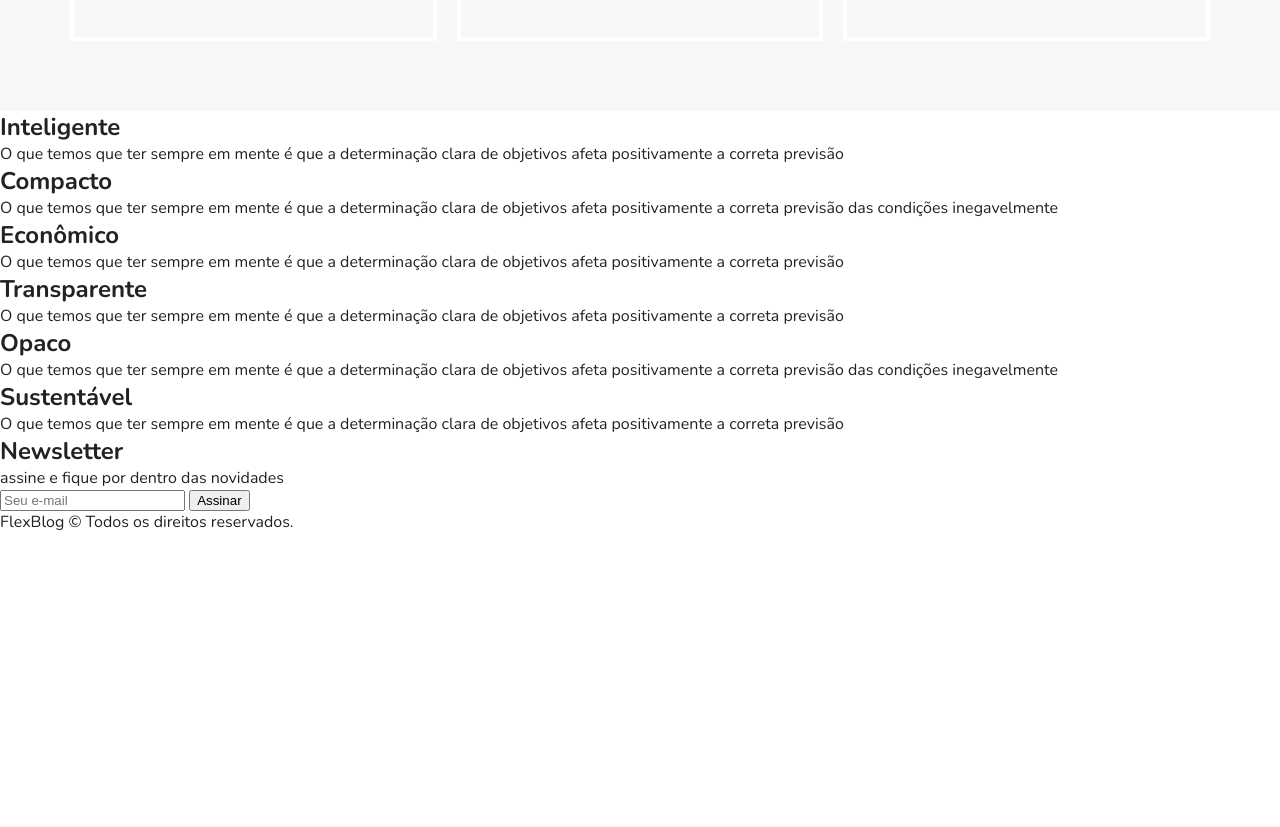
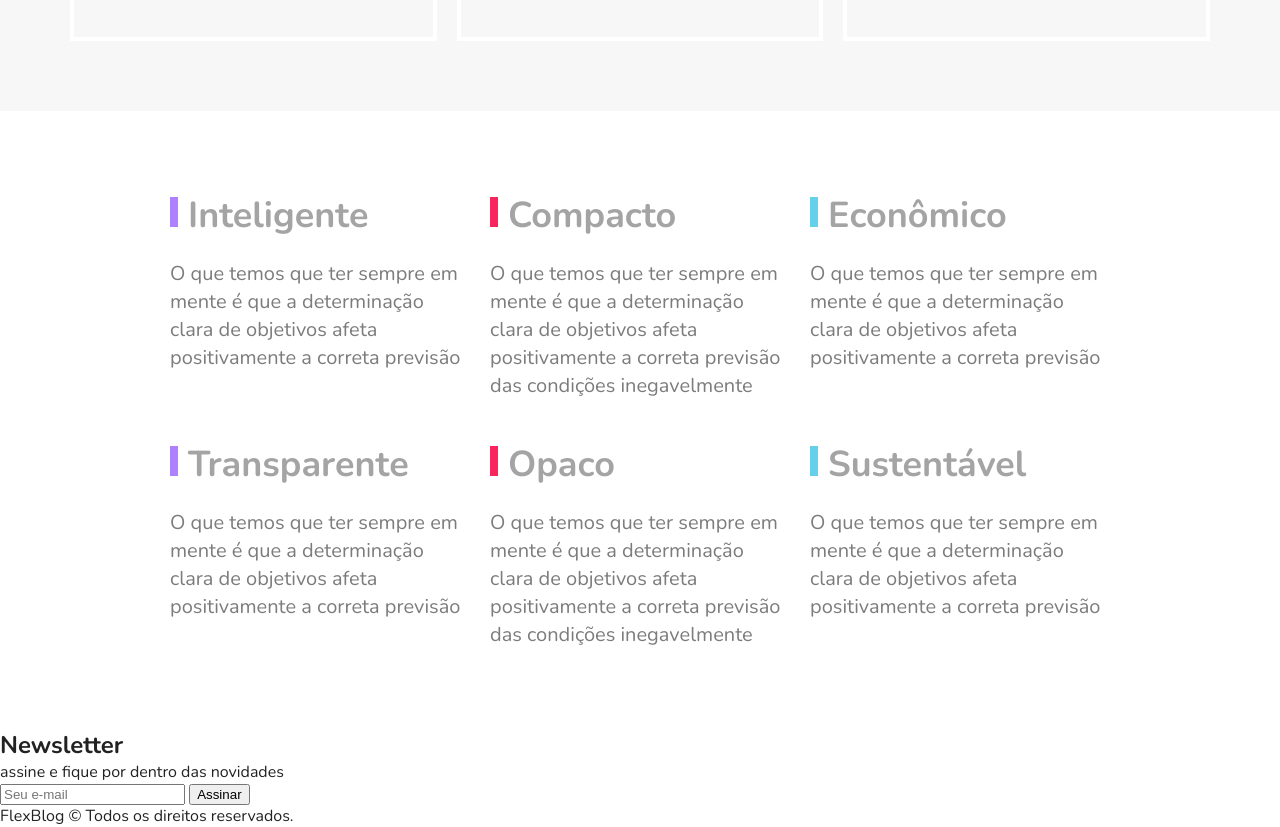
Before and after one commit to henriquekirchheck/css-flexbox, a plain HTML site: page index.html in a window 1280 px wide. Shown: the part 2477-3304 px from the top of the page. Before the commit the page ends 3010 px from the top, so only its background shows below. Drawn offline with nearby package versions, Linux system fonts and the light colour scheme.

Commit message:
Qualidade made with success

```diff
--- a/style.css
+++ b/style.css
@@ -137,7 +137,7 @@ img {
 
 .produtos {
   max-width: var(--max-width);
-  margin: 60px 0;
+  margin: 60px auto;
 }
 
 .produtos h1 {
@@ -264,3 +264,48 @@ img {
     order: -1;
   }
 }
+
+.qualidade {
+  max-width: var(--max-width);
+  margin: 60px auto;
+  display: flex;
+  flex-wrap: wrap;
+  flex-direction: row;
+}
+
+.qualidade-item {
+  flex: 1 1 calc((var(--max-width) / 3) - 20px);
+  margin: 20px 10px;
+}
+
+.qualidade-item h2 {
+  font-size: 2.25em;
+  color: #a4a4a4;
+  margin-bottom: 20px;
+}
+
+.qualidade-item h2::before {
+  content: '';
+  display: inline-block;
+  width: 8px;
+  height: 30px;
+  margin-right: 10px;
+}
+
+.qualidade-item:nth-of-type(3n+1) h2::before {
+  background-color: #ae81ff;
+}
+
+.qualidade-item:nth-of-type(3n+2) h2::before {
+  background-color: #f9265e;
+}
+
+.qualidade-item:nth-of-type(3n+3) h2::before {
+  background-color: #66d0eb;
+}
+
+.qualidade-item p {
+  font-size: 1.25em;
+  line-height: 1.4;
+  color: #7c7c7c;
+}
```
